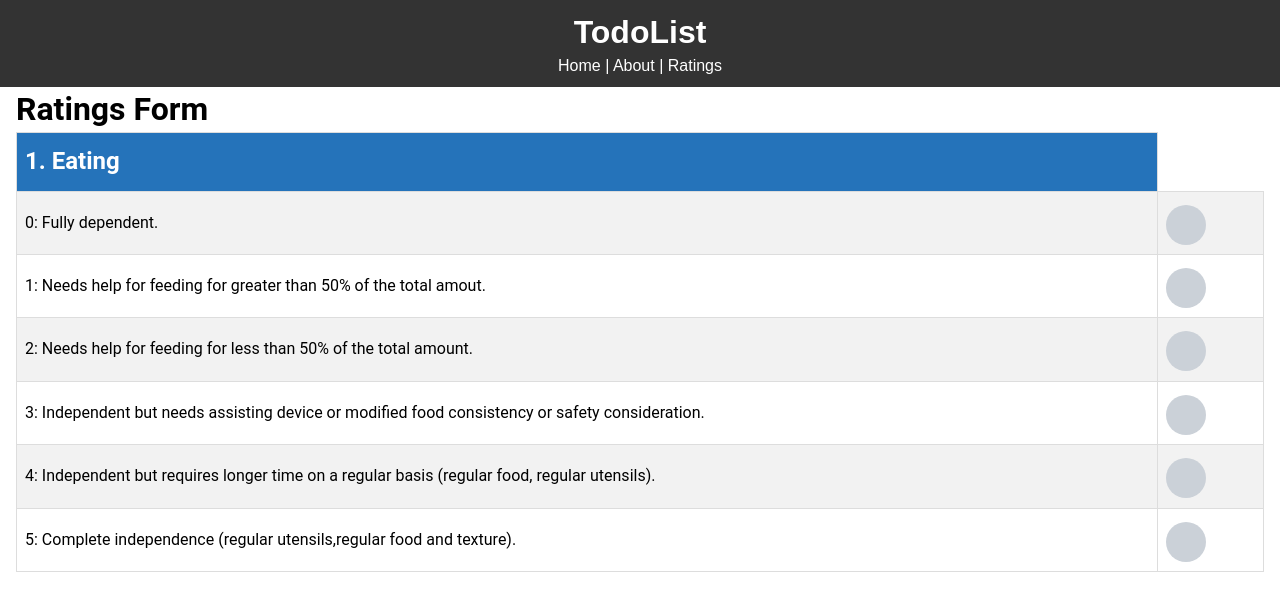
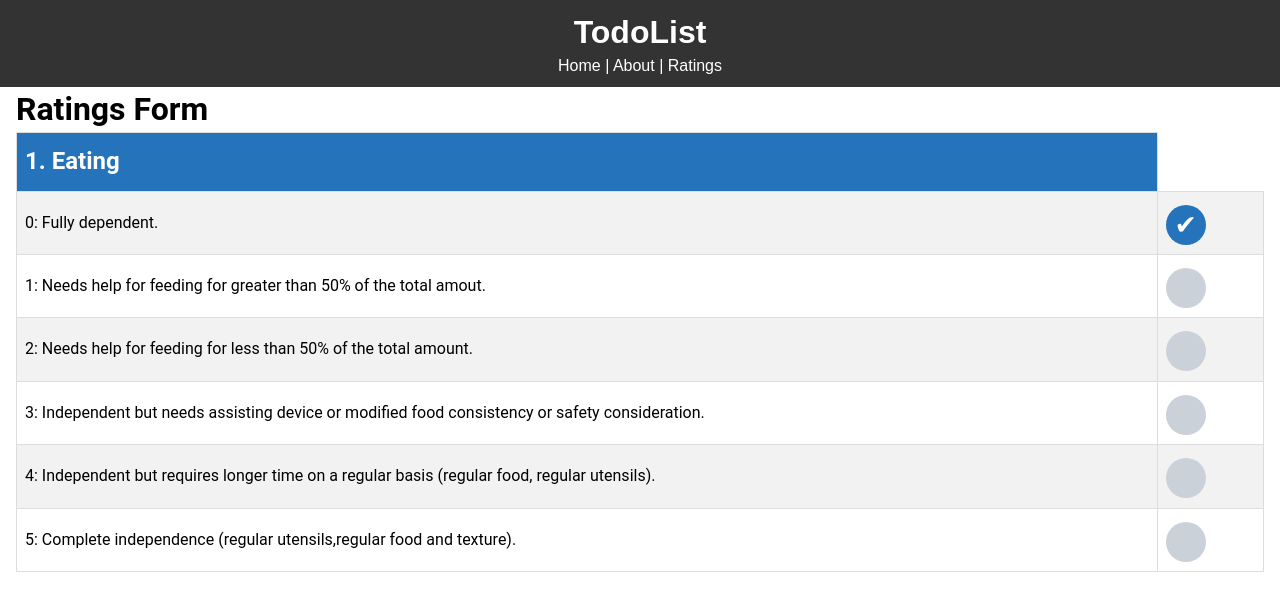
Before and after one commit to chanleyuu/an-angular-thing, an Angular app: page /ratings-page in a window 1280 px wide. Shown: the top 592 px of the page. Built offline with nearby package versions, Linux system fonts and the light colour scheme.

Commit message:
Another Commit

```diff
--- a/src/app/app.module.ts
+++ b/src/app/app.module.ts
@@ -13,6 +13,7 @@ import { AboutComponent } from './components/pages/about/about.component';
 import { RatingsFormComponent } from './components/ratings-form/ratings-form.component';
 import { RatingsPageComponent } from './components/pages/ratings-page/ratings-page.component';
 import { TogglebuttonComponent } from './components/togglebutton/togglebutton.component';
+import { RadioselectDirective } from './radioselect.directive';
 
 @NgModule({
   declarations: [
@@ -24,7 +25,8 @@ import { TogglebuttonComponent } from './components/togglebutton/togglebutton.co
     AboutComponent,
     RatingsFormComponent,
     RatingsPageComponent,
-    TogglebuttonComponent
+    TogglebuttonComponent,
+    RadioselectDirective
   ],
   imports: [
     BrowserModule,
--- a/src/app/components/ratings-form/ratings-form.component.css
+++ b/src/app/components/ratings-form/ratings-form.component.css
@@ -153,6 +153,10 @@ body label {
   padding: 8px;
 }
 
+#rating-table td:clicked {
+
+}
+
 #rating-table tr:nth-child(even){background-color: #f2f2f2;}
 
 #rating-table tr:hover {background-color: #ddd;}
--- a/src/app/components/ratings-form/ratings-form.component.html
+++ b/src/app/components/ratings-form/ratings-form.component.html
@@ -7,46 +7,45 @@
         <div class="Labels">
 
         </div>
-          <table style="width:100%" id="rating-table">
+          <table style="width:100%" id="rating-table" order = "1" cellpadding = "5" cellspacing = "5">
           <tr>
           <th> <h2>1. Eating</h2> </th>
           </tr>
-          <tr>
-          <td for="rating1" ng-click="radiotoggle(1,1)">0: Fully dependent.</td>
-          <td>  <input type="radio" class="option-input radio" id="rating1-1" checked="checked"
-                required
+          <tr (click)="model.rating1 = '1'; clicked=!clicked" class="notselected">
+          <td for="rating1"> 0: Fully dependent.</td>
+          <td>  <input type="radio" class="option-input radio" ng-value="true" ng-model="model.rating1" id="rating1-1"
                 [(ngModel)]="model.rating1" name="rating1" value="1"
                  #rating1="ngModel"> </td>
           </tr>
-          <tr>
+          <tr (click)="model.rating1 = '2'">
           <td for="rating1">  1: Needs help for feeding for greater than 50% of the total amout.</td>
           <td> <input type="radio" class="option-input radio" id="rating1-2"
                 required
                 [(ngModel)]="model.rating1" name="rating1" value="2"
                 #rating1="ngModel"> </td>
           </tr>
-          <tr>
+          <tr (click)="model.rating1 = '3'">
           <td for="rating1">2: Needs help for feeding for less than 50% of the total amount.</td>
           <td> <input type="radio" class="option-input radio" id="rating1-3"
                 required
                 [(ngModel)]="model.rating1" name="rating1" value="3"
                 #rating1="ngModel"> </td>
           </tr>
-          <tr>
+          <tr (click)="model.rating1 = '4'">
           <td for="rating1">3: Independent but needs assisting device or modified food consistency or safety consideration.</td>
           <td> <input type="radio" class="option-input radio" id="rating1-4"
                 required
                 [(ngModel)]="model.rating1" name="rating1" value="4"
                 #rating1="ngModel"> </td>
           </tr>
-          <tr>
+          <tr (click)="model.rating1 = '5'">
           <td for="rating1">  4: Independent but requires longer time on a regular basis (regular food, regular utensils).</td>
           <td> <input type="radio" class="option-input radio" id="rating1-5"
                 required
                 [(ngModel)]="model.rating1" name="rating1" value="5"
                 #rating1="ngModel"> </td>
           </tr>
-          <tr>
+          <tr (click)="model.rating1 = '6'">
           <td for="rating1">  5: Complete independence (regular utensils,regular food and texture).</td>
           <td> <input type="radio" class="option-input radio" id="rating1-6"
                 required
--- a/src/app/components/ratings-form/ratings-form.component.ts
+++ b/src/app/components/ratings-form/ratings-form.component.ts
@@ -1,6 +1,7 @@
-import { Component, OnInit, EventEmitter, Output } from '@angular/core';
+import { Component, OnInit, EventEmitter, Output} from '@angular/core';
 
 import { Ratings } from '../../models/Ratings';
+
 
 @Component({
   selector: 'app-ratings-form',
@@ -11,12 +12,17 @@ export class RatingsFormComponent implements OnInit {
 
   @Output() ratingsForm: EventEmitter<any> = new EventEmitter();
 
+  radio: string = "rating";
 
   submitted = false;
 
-  model = new Ratings(1, 1, 1, 1, 1, 1, 1, 1, 1, 1);
+  rating1: number;
 
-  constructor() { }
+  model = new Ratings(this.rating1, 1, 1, 1, 1, 1, 1, 1, 1, 1);
+
+  constructor() {
+    this.model.rating1 = '1';
+  }
 
   ngOnInit(): void {
   }
@@ -25,11 +31,10 @@ export class RatingsFormComponent implements OnInit {
       this.submitted = true;
   }
 
-　radiotoggle(rate:number, num:number){
-    radiobtn = document.getElementById("rating"+rate+"-"+num);
-    radiobtn.checked = true;
+　radiotoggle(num:number){
+    this.model.rating1 = num;
   }
   newRating() {
-    this.model = new Ratings(0, 0, 0, 0, 0, 0, 0, 0, 0, 0);
+    this.model = new Ratings(this.rating1, 0, 0, 0, 0, 0, 0, 0, 0, 0);
   }
 }
--- /dev/null
+++ b/src/app/radioselect.directive.ts
@@ -0,0 +1,15 @@
+import { Directive, ElementRef, Renderer2 } from '@angular/core';
+
+@Directive({
+  selector: '[appRadioselect]'
+})
+export class RadioselectDirective {
+
+
+
+
+  constructor(private renderer: Renderer2, private el: ElementRef) {
+
+  }
+
+}
```
Also changed, not shown: 1 other file (tests, documents, lock files or other folders).
